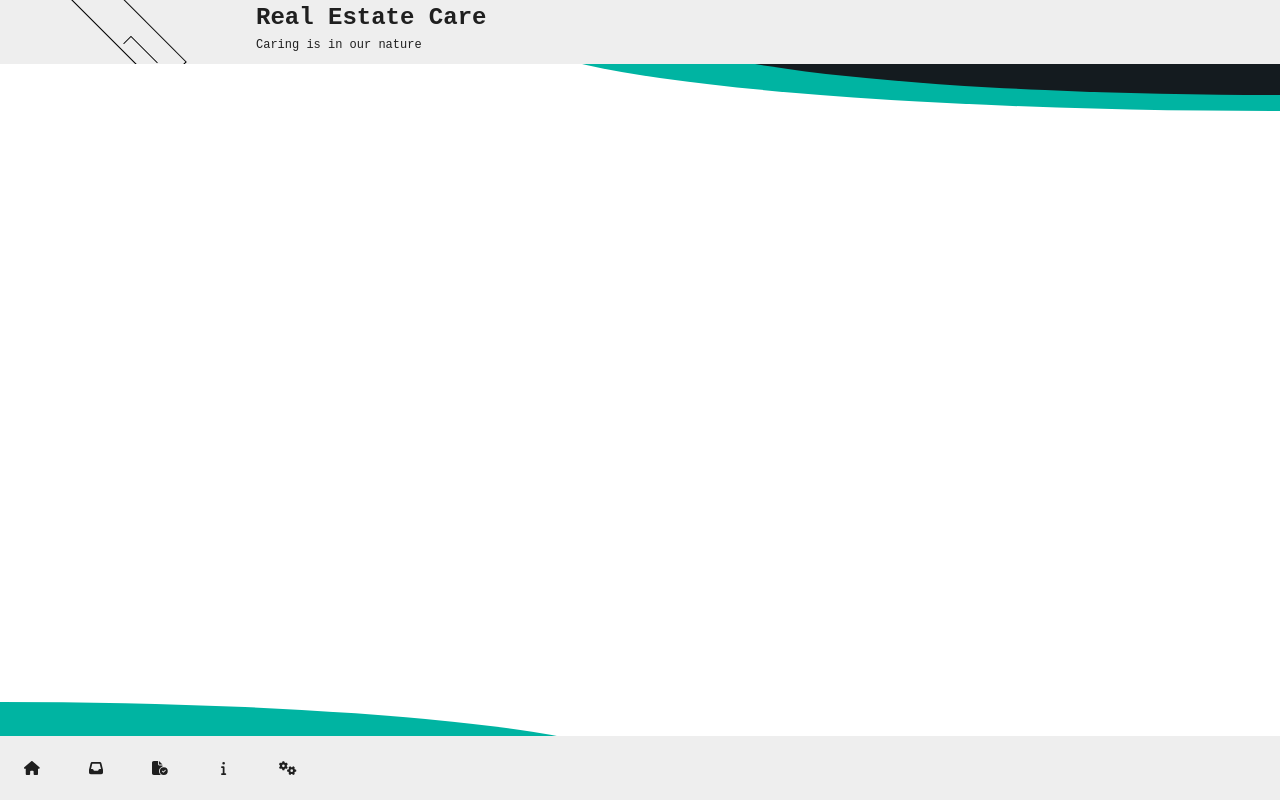
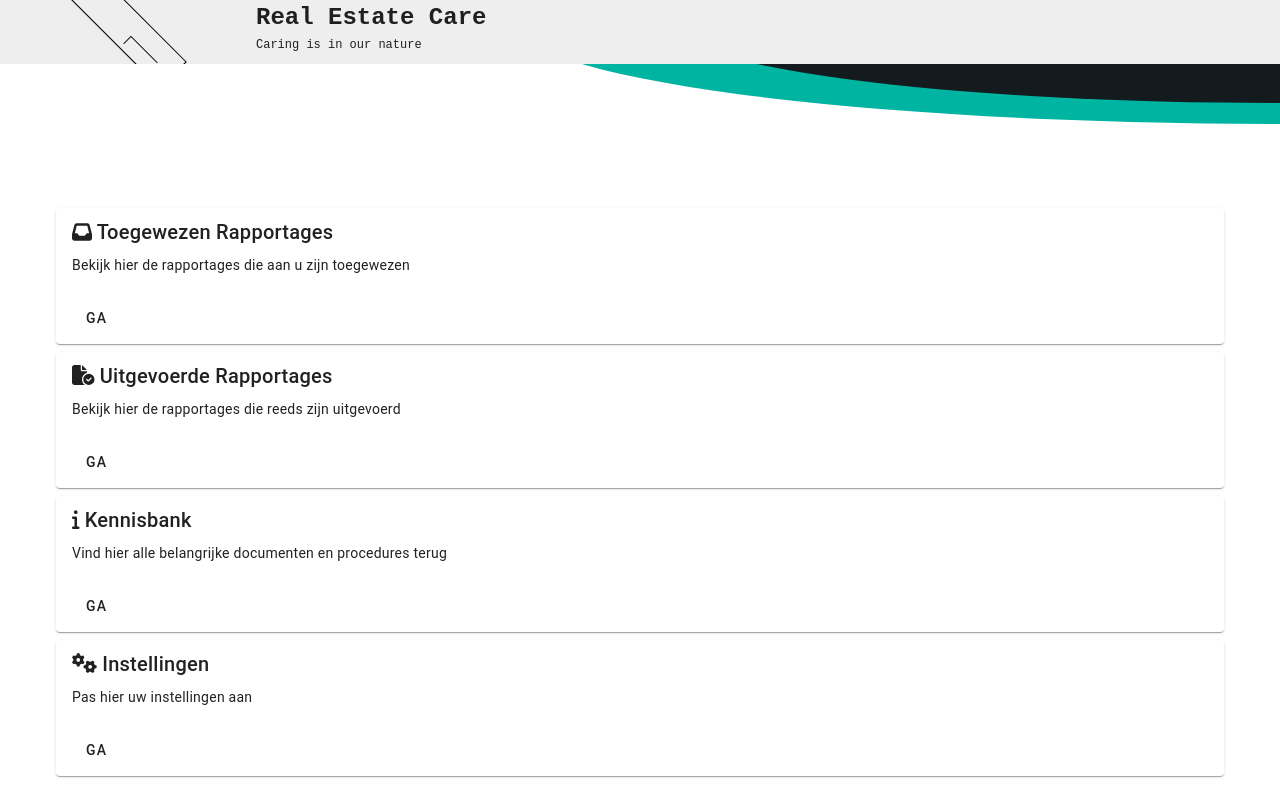
Before and after one commit to mickstraathof/real-estate-care, a Vue app: page / in a window 1280 px wide. Shown: the top 800 px of the page. Built offline with nearby package versions, Linux system fonts and the light colour scheme.

Commit message:
Created Dashboard interface

```diff
--- a/src/components/Dashboard.vue
+++ b/src/components/Dashboard.vue
@@ -3,6 +3,53 @@
     <div class="left-bubble">
 
     </div>
+
+    <main>
+      <v-container>
+        <v-row dense>
+          <v-col cols="12">
+            <v-card>
+              <v-card-title><font-awesome-icon icon="fa-solid fa-inbox" /> Toegewezen Rapportages</v-card-title>
+              <v-card-text>Bekijk hier de rapportages die aan u zijn toegewezen</v-card-text>
+              <v-card-actions>
+                <v-btn>Ga</v-btn>
+              </v-card-actions>
+            </v-card>
+          </v-col>
+
+          <v-col cols="12">
+            <v-card>
+              <v-card-title><font-awesome-icon icon="fa-solid fa-file-circle-check" /> Uitgevoerde Rapportages</v-card-title>
+              <v-card-text>Bekijk hier de rapportages die reeds zijn uitgevoerd</v-card-text>
+              <v-card-actions>
+                <v-btn>Ga</v-btn>
+              </v-card-actions>
+            </v-card>
+          </v-col>
+
+          <v-col cols="12">
+            <v-card>
+              <v-card-title><font-awesome-icon icon="fa-solid fa-info" /> Kennisbank</v-card-title>
+              <v-card-text>Vind hier alle belangrijke documenten en procedures terug </v-card-text>
+              <v-card-actions>
+                <v-btn>Ga</v-btn>
+              </v-card-actions>
+            </v-card>
+          </v-col>
+
+          <v-col cols="12">
+            <v-card>
+              <v-card-title><font-awesome-icon icon="fa-solid fa-gears" /> Instellingen</v-card-title>
+              <v-card-text>Pas hier uw instellingen aan</v-card-text>
+              <v-card-actions>
+                <v-btn>Ga</v-btn>
+              </v-card-actions>
+            </v-card>
+          </v-col>
+
+        </v-row>
+      </v-container>
+    </main>
 
     <div class="right-bubble">
       <div class="inner-bubble">
@@ -56,4 +103,9 @@
     border-bottom-left-radius: 100% 100%;
     background-color: rgb(20, 27, 31);
   }
+
+  main{
+    margin-top: 10%;
+    margin-bottom: 10%;
+  }
 </style>
```
